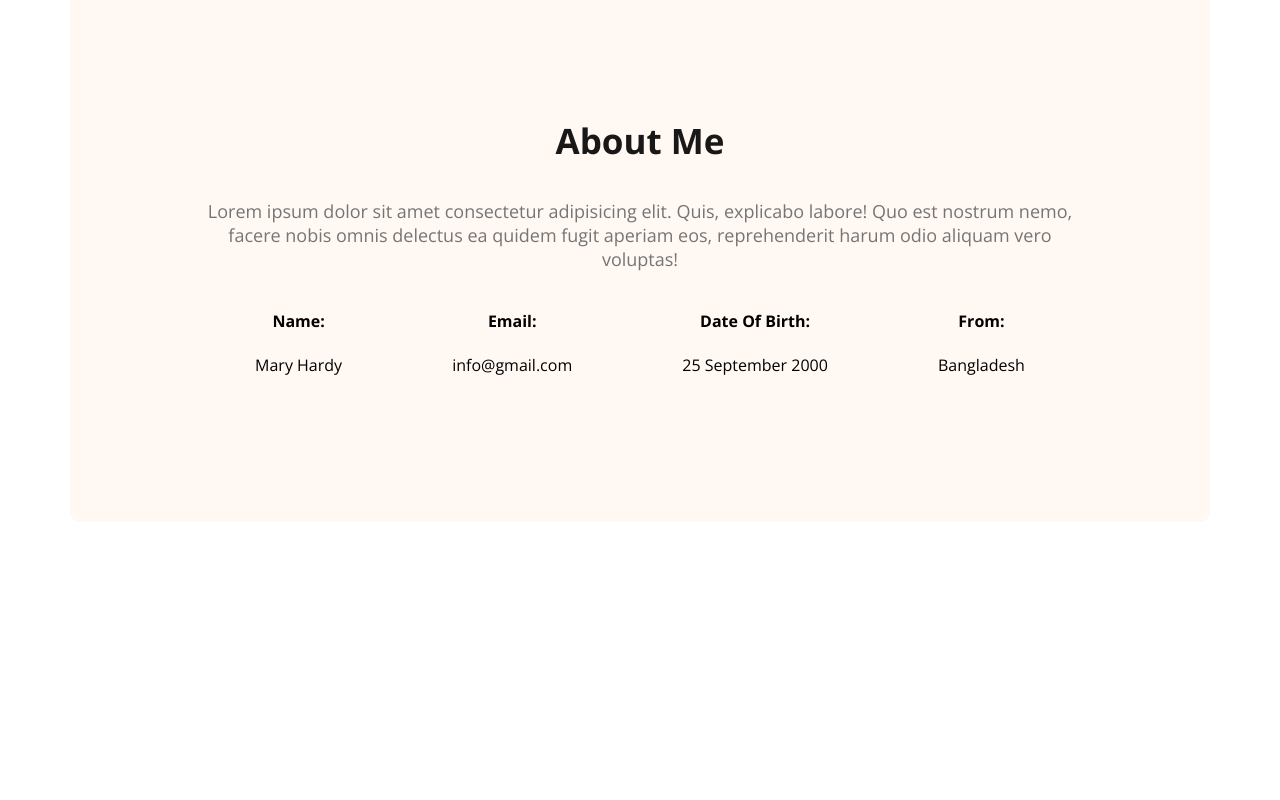
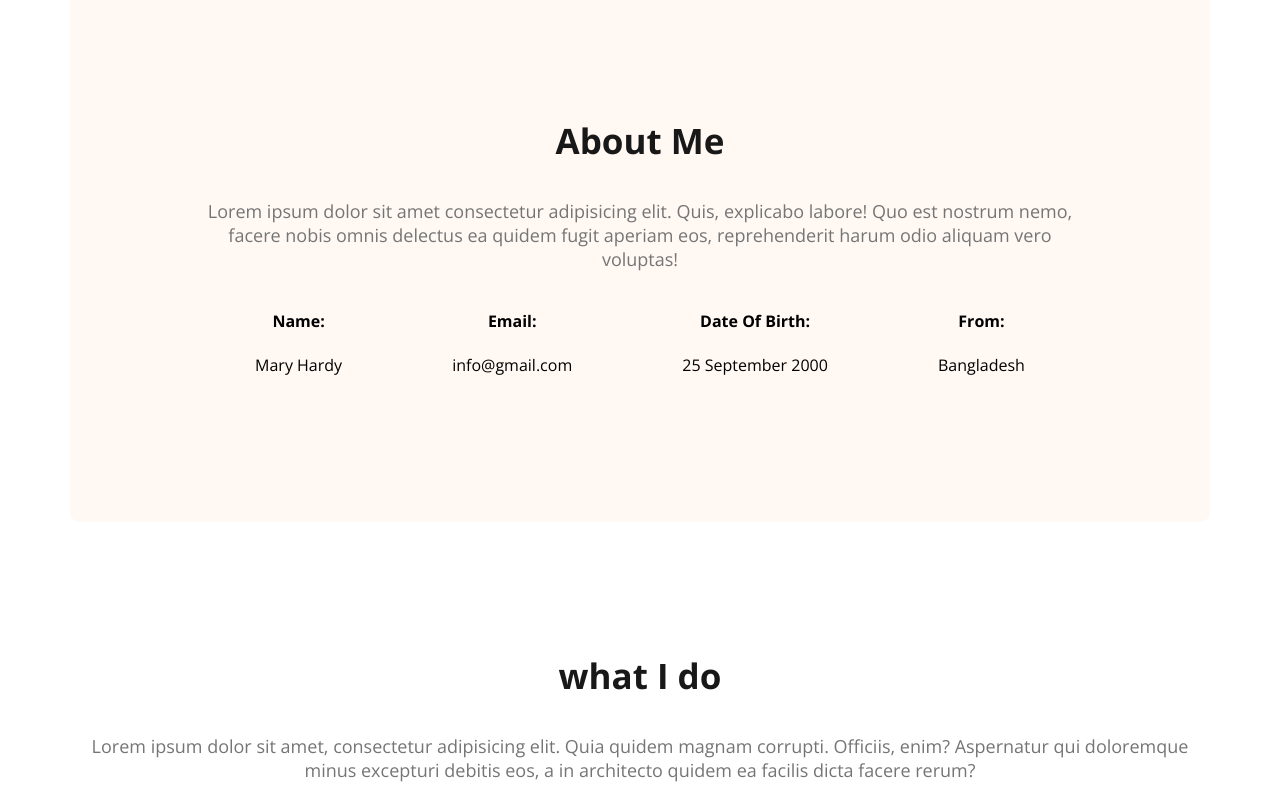
Before and after one commit to Aniruddah-Biswas/web-developer-Portfolio, a plain HTML site: page index.html in a window 1280 px wide. Shown: the part 944-1744 px from the top of the page. Before the commit the page ends 1596 px from the top, so only its background shows below. Drawn offline with nearby package versions, Linux system fonts and the light colour scheme.

```diff
--- a/index.html
+++ b/index.html
@@ -64,8 +64,18 @@
             <h4 class="info_titel">From:</h4>
             <p class="info_discription">Bangladesh</p>
           </div>
+        </div>
+      </section>
 
-         </div>
+      <!-- what i do section -->
+      <section>
+        <h3 class="section_title">what I do</h3>
+        <p id="what_I_do_discription "class="section_discription">
+          Lorem ipsum dolor sit amet, consectetur adipisicing elit. Quia quidem
+          magnam corrupti. Officiis, enim? Aspernatur qui doloremque minus
+          excepturi debitis eos, a in architecto quidem ea facilis dicta facere
+          rerum?
+        </p>
       </section>
     </main>
     <footer></footer>
--- a/styles/portfolio.css
+++ b/styles/portfolio.css
@@ -121,3 +121,6 @@ main{
 .about_info{
     text-align: center;
 }
+#what_I_do_discription{
+    padding:30px 150px ;
+}
```
Lines whose indentation alone changed are shown as unchanged.
